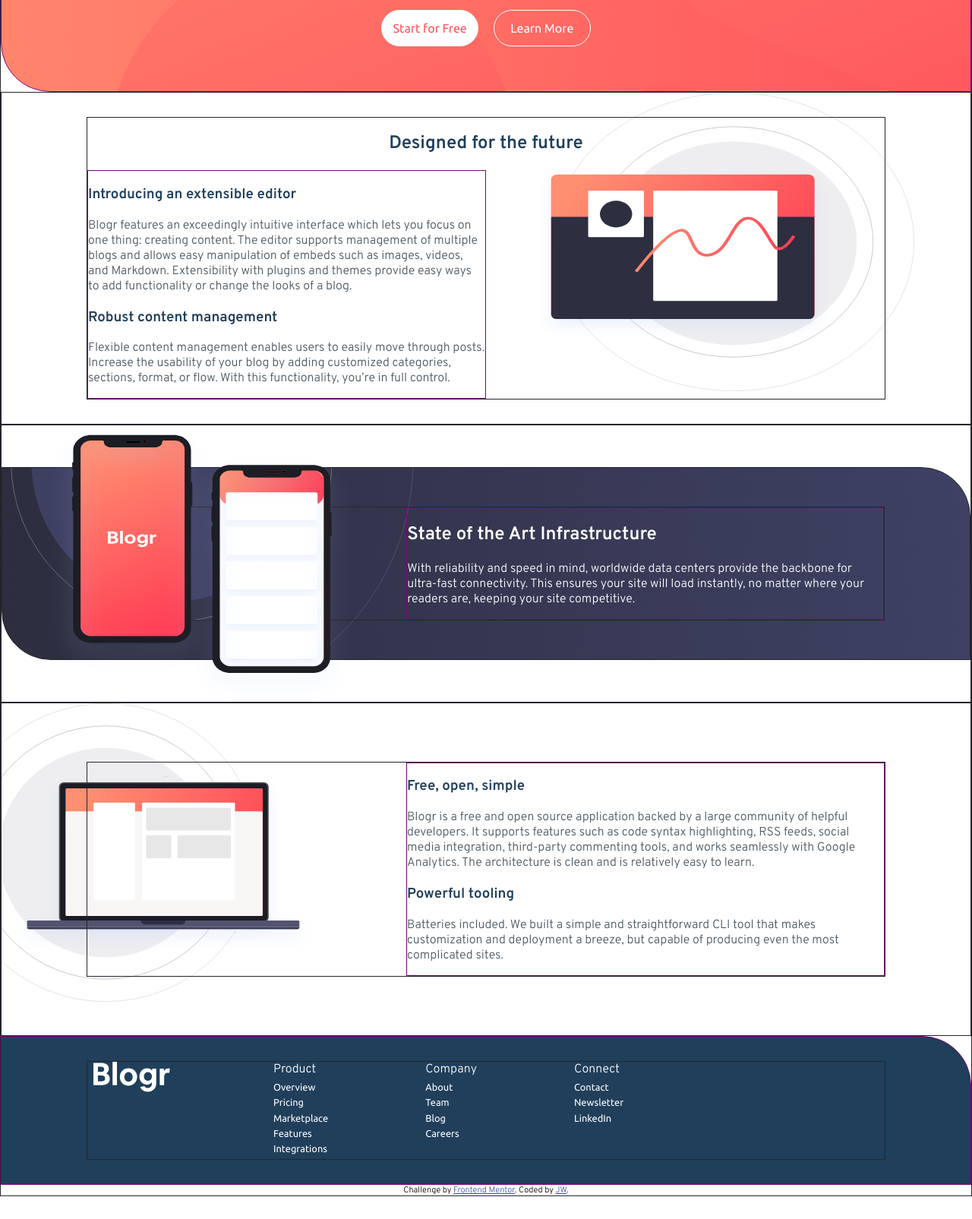
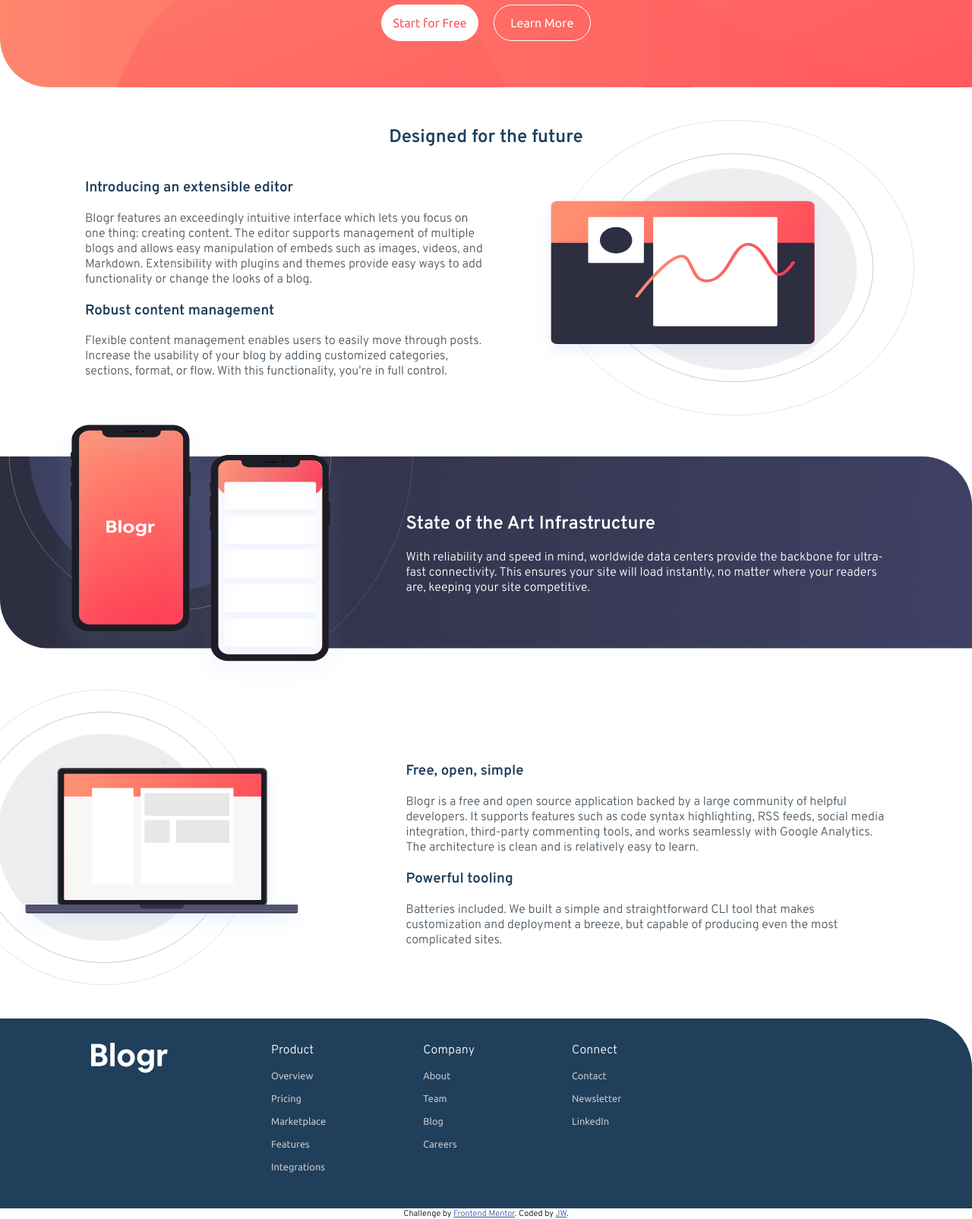
Before and after one commit to Jan-jw/Blogr-landing-page, a plain HTML site: page index.html in a window 1280 px wide. Shown: the part 246-1851 px from the top of the page at 76% size. Before the commit the page ends 1821 px from the top, so only its background shows below. Drawn offline with Linux system fonts and the light colour scheme.

Commit message:
finalize design

```diff
--- a/index.html
+++ b/index.html
@@ -138,7 +138,8 @@
             <span>Product</span>
 
             <!-- <div class="arrow"> -->
-              <svg xmlns="http://www.w3.org/2000/svg" width="10" height="7"><path fill="none" stroke="#FF7B86" stroke-width="2" d="M1 1l4 4 4-4"/></svg>
+              <svg xmlns="http://www.w3.org/2000/svg" width="10" height="7"><path fill="none" stroke="#FF7B86" stroke-width="2" d="M1 1l4 4 4-4"/>
+              </svg>
             <!-- </div> -->
             <div class="break"></div>
 
@@ -304,33 +305,33 @@
               />
             </svg>
           </div>
-          <div>
-            Product
-            <ul>
+          <!-- <div>
+            Product -->
+            <ul> Product
               <li class="overview">Overview</li>
               <li class="pricing">Pricing</li>
               <li class="marketplace">Marketplace</li>
               <li class="features">Features</li>
               <li class="integrations">Integrations</li>
             </ul>
-          </div>
-          <div>
-            Company
-            <ul>
+          <!-- </div> -->
+          <!-- <div>
+            Company -->
+            <ul> Company
               <li class="about">About</li>
               <li class="team">Team</li>
               <li class="blog">Blog</li>
               <li class="careers">Careers</li>
             </ul>
-          </div>
-          <div>
-            Connect
-            <ul>
+          <!-- </div> -->
+          <!-- <div>
+            Connect -->
+            <ul> Connect
               <li class="contact">Contact</li>
               <li class="newsletter">Newsletter</li>
               <li class="linkedIn">LinkedIn</li>
             </ul>
-          </div>
+          <!-- </div> -->
         </div>
       </div>
     </main>
--- a/mystyle.css
+++ b/mystyle.css
@@ -42,11 +42,7 @@ button,
 body{
     margin: 0;
     padding: 0;
-    border: 1px solid var(--very-dark-black-blue) ;
-    /* overflow: hidden; */
     max-width: 1440px;
-    /* max-height: 100vh; */
-
 }
 
 main{
@@ -77,8 +73,6 @@ main{
     flex-direction: column;
     justify-content: center;
     overflow: hidden;
-
-    border: 1px solid var(--very-dark-black-blue) ;
 }
 
 /* font size */
@@ -87,11 +81,6 @@ main{
     display: flex;
     font-size: 1rem;
     margin-top: 0;
-    /* width: inherit; */
-    /* overflow: hidden; */
-    border: 1px solid var(--very-dark-black-blue) ;
-    /* position: relative; */
-
 }
 
 .top-menu{
@@ -106,21 +95,14 @@ svg{
 .dropdown{
     margin: 0 8px;
     padding: 8px 0;
-    /* margin: 0; */
     position: relative;
     display: flex;
-    /* flex-direction: column; */
-    /* align-items: center; */
     justify-content: center;
     align-items: center;
-    /* border: 1px solid var(--very-dark-black-blue) ; */
-    /* padding: 0 2rem; */
-    /* display: block; */
+
 }
 
 .top-nav{
-    border: 1px solid var(green) ;
-
     position: relative;
 }
 
@@ -138,36 +120,24 @@ svg{
 }
 
 .mobile-menu{
-    /* top:100%; */
     width: 100%;
-    /* height: 50px; */
-    /* display: flex; */
     flex-direction: column;
-    /* align-items: center; */
-    /* padding: 1rem; */
-    /* text-align: center; */
-    /* color: var(); */
     display: none;
 }
 
 .mobile-menu .break{
     flex-basis: 100%;
-    /* flex-wrap: wrap; */
-
 }
 
 .mobile-menu .dropdown{
     position: relative;
     flex-wrap: wrap;
     margin: 0;
-    /* padding: 0; */
-    /* overflow: visible; */
 
 }
 
 .mobile-menu ul{
     background-color: rgba(154, 149, 149, 0.229);
-    /* position: absolute; */
     width:100%;
     margin:1rem;
     padding: 0.5rem 0;
@@ -186,13 +156,11 @@ svg{
     align-self: center;
     margin: 0;
     margin-right: 1.5rem;
-    /* float: left; */
     padding-top:0;
     padding-bottom: 0;
 }
 
 .section-a ul{
-    /* padding: 1rem; */
     display: none;
 }
 
@@ -203,7 +171,7 @@ ul{
 
 li{
     padding: 0;
-    margin: 0.5em 0;
+    margin: 1rem 0;
     font-size: 0.8rem;
 }
 
@@ -213,7 +181,6 @@ li{
 
 .section-a li:hover{
     font-weight:500;
-    /* cursor: pointer; */
 }
 
 
@@ -221,13 +188,6 @@ li{
 .hamburger, .cross{
     display: none;
 }
-/*
-.cross{
-    display: none;
-} */
-
-
-/* h1 */
 
 h1{
     font-size: 3rem;
@@ -257,10 +217,7 @@ li:hover,
 /* center texts */
 .intro,
 .section-b h2{
-    /* align-items: center; */
-    /* align-self: center; */
     text-align: center;
-    /* border: 1px solid var(--very-dark-black-blue) ; */
 }
 
 
@@ -279,9 +236,6 @@ li:hover,
     background-repeat: no-repeat;
     background-size: 170%;
     color: var(--white);
-
-    border: 1px solid purple ;
-    /* overflow: hidden; */
 }
 
 .section-e{
@@ -290,9 +244,6 @@ li:hover,
         background-repeat: no-repeat;
         background-size: 170%;
         color: var(--white);
-        /* font-size: 1rem; */
-
-        border: 1px solid purple ;
         overflow: hidden;
 }
 
@@ -332,8 +283,6 @@ button:hover{
 
 .top-menu .btn-pair{
     margin-left: auto;
-    border: 1px solid var(--very-dark-black-blue) ;
-
 }
 
 /* sections b-d */
@@ -359,8 +308,8 @@ button:hover{
     color: var(--very-dark-blue);
 }
 
-p{
-    /* font-family: var(--font-two); */
+.section-e li{
+    color: var(--grayish-blue);
 }
 
 .section-b p,
@@ -372,9 +321,6 @@ p{
 /* left text */
 .paragraphs{
    max-width: 50%;
-   border: 1px solid purple ;
-
-   /* align-self: flex-start; */
 }
 
 /* right text */
@@ -396,7 +342,6 @@ p{
     position: absolute;
     z-index: -1;
     inset: 0;
-    /* top: 10%; */
     width:500px;
     height:90%;
     overflow: hidden;
@@ -404,6 +349,7 @@ p{
 }
 .section-b .desktop-img{
     left: 55%;
+    top: 10%;
 }
 
 .section-c .img{
@@ -435,6 +381,10 @@ p{
         display: none;
     }
 
+    main{
+        grid-template-rows: 1fr 1.6fr 1.25fr 1.6fr;
+    }
+
     .cross,
     .hamburger{
         margin-left: auto;
@@ -458,7 +408,7 @@ p{
 
     .nav,
     .section-text{
-        margin: 1rem;
+        margin: 2rem;
     }
 
     p,
@@ -487,12 +437,9 @@ p{
 
     .section-e .nav > *{
         margin-bottom: 2rem;
-        margin-left: 0;
+        margin-right: 0;
     }
 
-    .section-e .ul{
-
-    }
 
 
     .section-c{
@@ -541,20 +488,7 @@ p{
         height: 50%;
         z-index: 1;
         align-self: center;
-        border: 1px solid var(--very-dark-black-blue) ;
-
     }
-
-     /* .img{ */
-        /* align-self: flex-start; */
-        /* left: 0;
-        bottom: 10%;
-        max-width: 100%;
-        width: 5000px;
-        height: 100%;
-        border: 1px solid purple ;
-
-     } */
 
     .desktop-img{
         display: none;
@@ -564,10 +498,19 @@ p{
         align-self: center;
         width: 100%;
         height: 50%;
-        border: 1px solid var(--very-dark-black-blue) ;
-        /* transform: scale(1.2); */
+        transform: scale(1.2);
         overflow: hidden;
+        /* transform: scale(1); */
 
+    }
+    .section-b .mobile-img{
+        margin: 2rem 0;
+    }
+
+    .section-d .mobile-img{
+        height: 40%;
+        transform: scale(1.3);
+        /* transform: scale(1.5); */
     }
 
 }
--- a/style.css
+++ /dev/null
@@ -1,364 +0,0 @@
-@import url('https://fonts.googleapis.com/css2?family=Overpass:wght@300;600&family=Ubuntu:wght@400;500;700&display=swap');
-
-:root{
-    --font-one: "Overpass", "sans sarif";
-    --font-two: "Ubuntu", "sans sarif";
-
-    /* Primary */
-    --light-red-CTA-text: hsl(356, 100%, 66%);
-    --very-light-red-CTA-hover-bg: hsl(355, 100%, 74%);
-    --very-dark-blue: hsl(208, 49%, 24%);
-
-    /* Neutral */
-    --white: hsl(0, 0%, 100%);
-    --grayish-blue: hsl(240, 2%, 79%);
-    --very-dark-grayish-blue: hsl(207, 13%, 34%);
-    --very-dark-black-blue: hsl(240, 10%, 16%);
-
-    /* Background gradient - Intro/CTA mobile nav: */
-
-    --very-light-red: hsl(13, 100%, 72%);
-    --light-red: hsl(353, 100%, 62%);
-
-    /* Background gradient - body: */
-
-    --very-dark-gray-blue: hsl(237, 17%, 21%);
-    --very-dark-desaturated-blue: hsl(237, 23%, 32%);
-}
-
-/* mobile and desktop parallel responsive design */
-*, *::before, *::after{
-    box-sizing: border-box;
-    font-family: var(--font-one);
-
-}
-
-p{
-    font-family: var(--font-two);
-    font-size: 0.8rem;
-    line-height: 1.5;
-    /* font-weight: 400; */
-    margin-bottom: 10%;
-
-}
-
-h1,
-h2,
-h3{
-    margin-bottom: 0;
-    margin-top: 0%;
-}
-
-body{
-    margin: 0;
-    padding: 0;
-    border: 1px solid var(--very-dark-black-blue) ;
-    /* overflow: hidden; */
-}
-main{
-    display: grid;
-    width: 100vw;
-    max-height: 100vh;
-    grid-template-rows: 1fr 1.8fr 1.2fr 1.8fr 0.5fr;
-    /* grid-template-columns: 1fr; */
-}
-.section-a{
-    /* background-image: linear-gradient(to right, var(--very-light-red), var(--light-red)); */
-    background-image: url("images/bg-pattern-intro-desktop.svg"), linear-gradient(to right, var(--very-light-red), var(--light-red)) ;
-    background-position: 30% 45%;
-    background-repeat: no-repeat;
-    background-size: 170%;
-    border-radius: 0 0 0 65px;
-
-    border: 1px solid purple ;
-    overflow: hidden;
-    /* width: 100%; */
-}
-
-.section-a, .section-c, .bottom-nav{
-    color: var(--white);
-}
-
-/* margin to all  */
-.top-nav,
-.intro,
-.section-text,
-.bottom-nav{
-    margin: 3rem 7rem;
-    margin-top: 0;
-    overflow: hidden;
-    border: 1px solid white ;
-}
-
-.top-nav{
-    margin-top: 3rem;
-}
-
-.top-nav,
-.intro,
-.section-text,
-.bottom-nav,
-.btn-pair{
-    display: flex;
-}
-
-/* buttons section-a */
-.top-nav .btn-pair{
-    margin-left: auto;
-    border: 1px solid var(--very-dark-black-blue) ;
-
-}
-
-button{
-    cursor: pointer;
-    width: 8rem;
-    height: 3rem;
-    color: var(--white);
-    background: transparent;
-    border-radius: 25px;
-    border: 1px white solid;
-    padding: 0.7em 0.7em;
-    font-size: 1rem;
-    /* background-color: var(--light-red); */
-}
-
-.fill-btn, button:hover{
-    color: var(--light-red-CTA-text);
-    background-color: var(--white);
-}
-
-.fill-btn:hover{
-    color: var(--white);
-    background-color: var(--very-light-red-CTA-hover-bg);
-    border: 0;
-}
-
-.login, .login:hover{
-    border: 0;
-    background:transparent;
-    color: var(--white);
-}
-
-/* sections after top nav/ section-a */
-
-.section-b,
-.section-d
-{
-    position: relative;
-    padding: 5% 0;
-    border: 1px solid red ;
-
-}
-
-.section-c{
-    position: relative;
-    border: 1px solid green ;
-
-}
-
-.bg{
-    position:absolute;
-    z-index: 0;
-    /* margin-top: 1rem; */
-    background-image: url("images/bg-pattern-circles.svg"), linear-gradient(to right, var(--very-dark-gray-blue), var(--very-dark-desaturated-blue)) ;
-    background-position: -15% 85%;
-    background-repeat: no-repeat;
-    background-size: 50%, 100%;
-    border-radius: 0 65px 0 65px;
-    height: 70%;
-    overflow: hidden;
-}
-
-.section-e{
-        /* position:absolute; */
-        /* z-index: 0; */
-        /* margin-top: 1rem; */
-        background-color:  var(--very-dark-gray-blue);
-        border-radius: 0 65px 0 0;
-        /* overflow: hidden; */
-}
-
-
-.intro,
-.section-text{
-    flex-direction: column;
-    /* height: 80%; */
-    justify-content: center;
-
-}
-
-.section-b .section-text{
-    /* justify-content: flex-start; */
-}
-
-.intro,
-.section-b h2{
-    align-items: center;
-    text-align: center;
-    /* margin-bottom: 5%; */
-}
-
-.section-b h2{
-        margin-bottom: 5%;
-}
-
-.section-b .paragraphs,
-.section-d .paragraphs,
-.section-c .paragraphs{
-    border: 1px solid var(--very-dark-black-blue) ;
-    width: 50%;
-    padding-right:10%;
-}
-
-.section-d .paragraphs,
-.section-c .paragraphs{
-    align-self: flex-end;
-    /* padding-left:10%; */
-    /* padding-top: 5%; */
-    padding-right: 0;
-}
-
-.section-b h2, h3,
-.section-d h3{
-    color: var(--very-dark-blue);
-}
-
-.section-b p,
-.section-d p {
-    color: var(--very-dark-grayish-blue);
-}
-
-.desktop-img{
-    position: absolute;
-    z-index: -1;
-    inset: 0;
-    /* top: 10%; */
-    width: 60%;
-    height: 100%;
-    overflow: hidden;
-
-}
-
-.section-b .desktop-img{
-    left: 55%;
-}
-
-.section-c .desktop-img{
-    /* left:90%; */
-    width: 35%;
-    height: 100%;
-    z-index: 1;
-
-}
-
-.section-d .desktop-img{
-    left: -12%;
-
-}
-
-.mobile-img{
-    width: 0;
-    height: 0;
-}
-
-
-
-.section-a, .section-b, .section-c, .section-d, .bg{
-    /* border: 1px solid var(--very-dark-black-blue) ; */
-    overflow: hidden;
-    display: flex;
-    flex-direction: column;
-    justify-content: center;
-
-}
-
-/* tablet size or smaller */
-@media (max-width:768px) {
-    .top-nav ul, .top-nav button{
-        display: none;
-    }
-
-    .section-a, .section-b, .section-c, .section-d{
-        justify-content: flex-start;
-
-    }
-
-    .section-a{
-        /* background-image: linear-gradient(to right, var(--very-light-red), var(--light-red)); */
-        background-image: url("images/bg-pattern-intro-mobile.svg"), linear-gradient(var(--very-light-red), var(--light-red)) ;
-        background-position: 40% 55%;
-        background-size: 250%;
-    }
-
-    .top-nav,
-    .intro,
-    .section-b .section-text,
-    .section-d .section-text{
-        margin: 0 2rem;
-    }
-
-    .intro,
-    .section-text{
-        /* align-items: center; */
-        /* align-self: center; */
-    }
-
-    .paragraphs,
-    .h3,
-    p{
-        /* margin: 1rem 1rem; */
-        margin-top: 2rem;
-        /* align-items: center; */
-        text-align: center;
-    /* margin-bottom: 5%; */
-
-    }
-
-    .desktop-img{
-        display: none;
-    }
-
-    .mobile-img{
-        align-self: center;
-        width: 130%;
-        height: 50%;
-        border: 1px solid var(--very-dark-black-blue) ;
-        /* transform: scale(1.2); */
-        overflow: hidden;
-
-    }
-
-    .section-d{
-        /* position: absolute; */
-    }
-
-    /* .section-d .desktop-img{
-        position: static;
-        z-index: 0;
-        inset: 0; */
-        /* top: 10%; */
-        /* width: 120%;
-        height: 40%;
-        padding: 0;
-        margin: 0; */
-        /* overflow: hidden; */
-        /* content: url("images/illustration-laptop-mobile.svg");
-} */
-
-    .section-b .paragraphs,
-    .section-d .paragraphs{
-        width: 100%;
-        padding:0;
-        /* margin-top: 0; */
-        align-self: center;
-
-
-    }
-
-    .section-d .paragraphs{
-        margin-top: 0;
-    }
-
-
-
-}
```
Also changed, not shown: app.js (+10 -24 lines).
